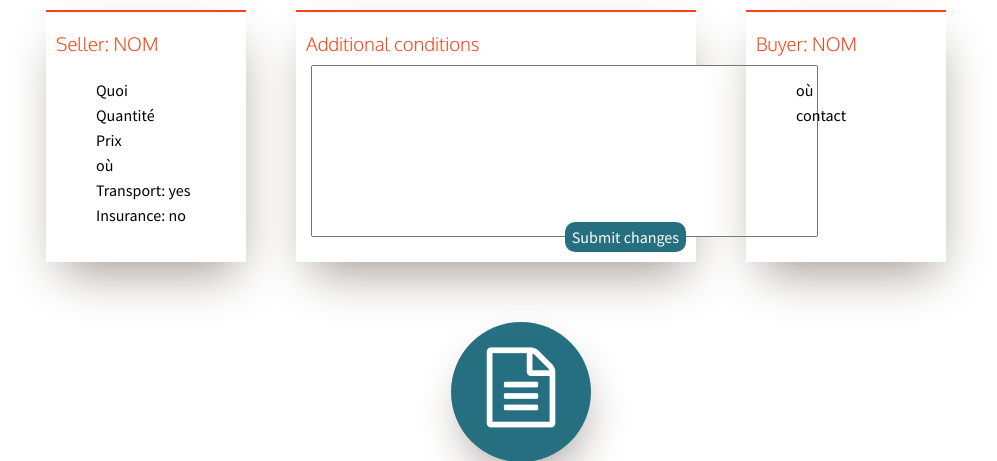
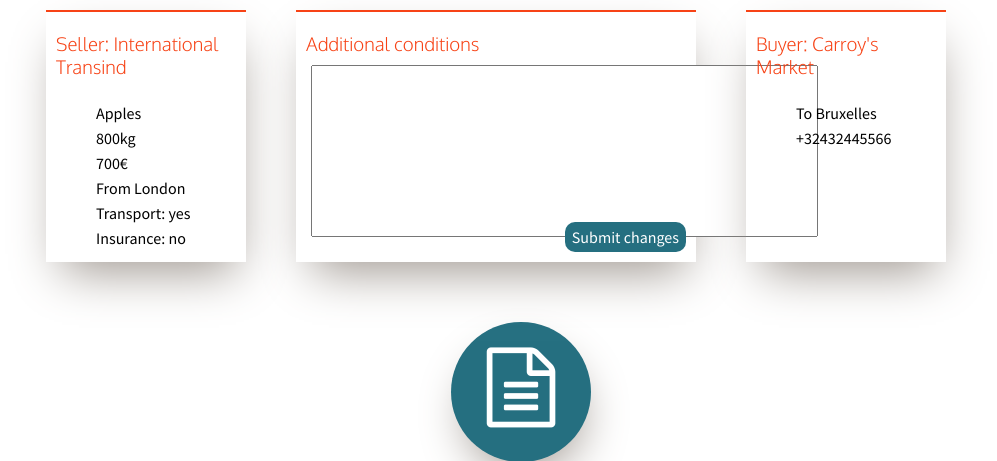
Before and after one commit to Andreasymeon/Rotterchain, a PHP site: page /contracttosign.php in a window 1280 px wide. Shown: the part 90-551 px from the top of the page, without its empty margins (119-1116 px from the left). Run offline with PHP 8.4, Linux system fonts and the light colour scheme.

Commit message:
final fake test

```diff
--- a/assets/CSS/style.css
+++ b/assets/CSS/style.css
@@ -100,6 +100,11 @@ header nav ul #newDealButton {
 }
 #DealMakerMain #buyerFormSection form .button {
   margin-left: calc(50% - 15%);
+}
+#DealMakerMain #buyerFormSection form a {
+  margin-top: 20px;
+  padding: 10px;
+  text-align: center;
 }
 #DealMakerMain #sellerFormSection {
   margin-left: 5px;
--- a/assets/CSS/style.scss
+++ b/assets/CSS/style.scss
@@ -104,6 +104,11 @@ header {
 			}
 			.button {
 				margin-left: calc(50% - 15%);
+			}
+			a {
+				margin-top: 20px;
+				padding:10px;
+				text-align: center;
 			}
 		}
 	}
--- a/contracttosign.php
+++ b/contracttosign.php
@@ -8,12 +8,12 @@
 <main id="contractToSignMain">
 
 	<div class="dealView">
-			<h3>Seller: NOM</h3>
+			<h3>Seller: International Transind</h3>
 			<ul class="dealDescr">
-				<li>Quoi</li>
-				<li>Quantité</li>
-				<li>Prix</li>
-				<li>où</li>
+				<li>Apples</li>
+				<li>800kg</li>
+				<li>700€</li>
+				<li>From London</li>
 				<li>Transport: yes</li>
 				<li>Insurance: no</li>
 			</ul>
@@ -26,10 +26,10 @@
 			</form>
 	</div>
 	<div class="dealView">
-			<h3>Buyer: NOM</h3>
+			<h3>Buyer: Carroy's Market</h3>
 			<ul class="dealDescr">
-				<li>où</li>
-				<li>contact</li>
+				<li>To Bruxelles</li>
+				<li>+32432445566</li>
 			</ul>
 	</div>
 	<i class="fa fa-file-text-o" aria-hidden="true"></i>
--- a/dealfinder.php
+++ b/dealfinder.php
@@ -20,7 +20,7 @@
 				<li>Insurance: no</li>
 			</ul>
 			<div class="button">
-				<a href="contractSetter.php">Make a deal</a>
+				<a href="contractToSign.php">Make a deal</a>
 			</div>
 		</div>
 
--- a/newDealMaker.php
+++ b/newDealMaker.php
@@ -13,7 +13,7 @@
 
 		<form action=" " method="POST">
 			<input type="text" name="buyerSearch" placeholder="What are you looking for?">
-			<input class="button" type="submit" name="submit" value="Search">
+			<a href="dealfinder.php" class="button">Search</a>
 		</form>
 
 <!--===================-->
```
Also changed, not shown: 1 other file.
